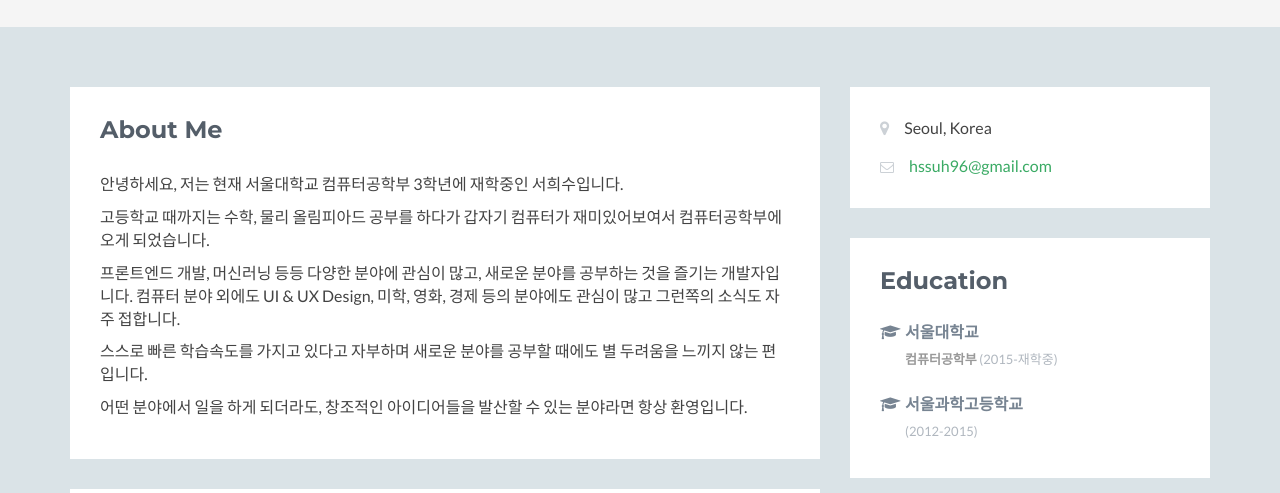
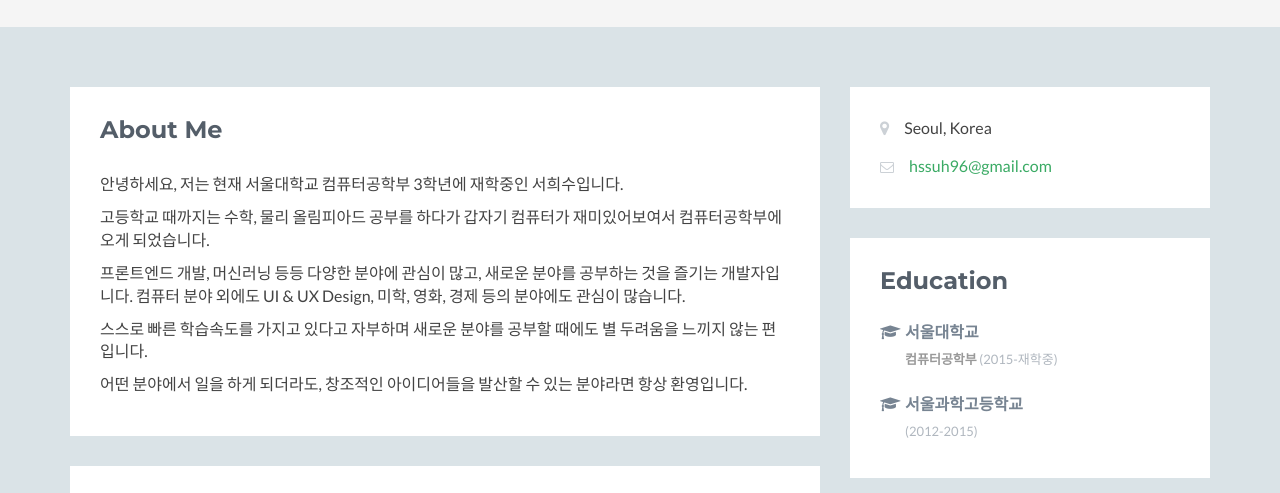
Before and after one commit to hssuh96/hssuh96.github.io, a plain HTML site: page index.html in a window 1280 px wide. Shown: the part 223-716 px from the top of the page. Drawn offline with Linux system fonts and the light colour scheme.

Commit message:
edit About Me

```diff
--- a/index.html
+++ b/index.html
@@ -61,7 +61,7 @@
                         <div class="content">
                             <p>안녕하세요, 저는 현재 서울대학교 컴퓨터공학부 3학년에 재학중인 서희수입니다.</p>
                             <p>고등학교 때까지는 수학, 물리 올림피아드 공부를 하다가 갑자기 컴퓨터가 재미있어보여서 컴퓨터공학부에 오게 되었습니다.</p>
-                            <p>프론트엔드 개발, 머신러닝 등등 다양한 분야에 관심이 많고, 새로운 분야를 공부하는 것을 즐기는 개발자입니다. 컴퓨터 분야 외에도 UI &amp; UX Design, 미학, 영화, 경제 등의 분야에도 관심이 많고 그런쪽의 소식도 자주 접합니다.</p>
+                            <p>프론트엔드 개발, 머신러닝 등등 다양한 분야에 관심이 많고, 새로운 분야를 공부하는 것을 즐기는 개발자입니다. 컴퓨터 분야 외에도 UI &amp; UX Design, 미학, 영화, 경제 등의 분야에도 관심이 많습니다.</p>
                             <p>스스로 빠른 학습속도를 가지고 있다고 자부하며 새로운 분야를 공부할 때에도 별 두려움을 느끼지 않는 편입니다.</p>
                             <p>어떤 분야에서 일을 하게 되더라도, 창조적인 아이디어들을 발산할 수 있는 분야라면 항상 환영입니다.</p>
                         </div><!--//content-->
```
